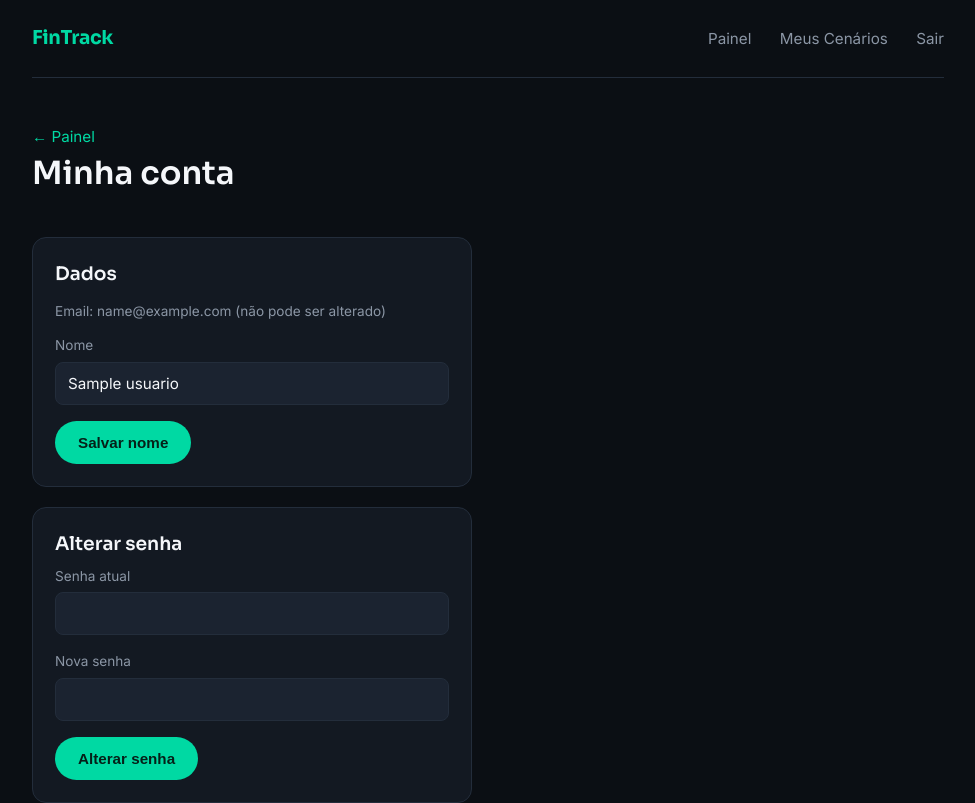
After one commit to GustavoBitencourtLopes/FinTrack, a Flask app: page /conta in a window 1280 px wide. The commit adds this page. Shown: the whole page, without its empty margins (152-1127 px from the left). Run offline with Flask 3, Linux system fonts and the light colour scheme; a user stored in the database is signed in; tables that the repository leaves empty hold one stand-in row (values such as "Sample post").

Commit message:
salvar_8

```diff
--- a/app.py
+++ b/app.py
@@ -72,7 +72,7 @@ def login():
 
         if usuario and usuario.checar_senha(senha):
             login_user(usuario)
-            return redirect(url_for("cenarios"))
+            return redirect(url_for("painel"))
         else:
             flash("Email ou senha incorretos.")
             return redirect(url_for("login"))
@@ -85,6 +85,12 @@ def login():
 def logout():
     logout_user()
     return redirect(url_for("home"))
+
+
+@app.route("/painel")
+@login_required
+def painel():
+    return render_template("painel.html")
 
 
 @app.route("/cenarios")
@@ -139,5 +145,48 @@ def adicionar_transacao(cenario_id):
     return redirect(url_for("ver_cenario", cenario_id=cenario.id))
 
 
+@app.route("/recomendacoes")
+@login_required
+def recomendacoes():
+    """Lista os cenários para o usuário escolher qual ver as dicas detalhadas."""
+    return render_template("recomendacoes.html", cenarios=current_user.cenarios)
+
+
+@app.route("/recomendacoes/<int:cenario_id>")
+@login_required
+def ver_recomendacoes(cenario_id):
+    cenario = get_cenario_do_usuario_ou_404(cenario_id)
+    return render_template("recomendacoes_detalhe.html", cenario=cenario)
+
+
+@app.route("/conta", methods=["GET", "POST"])
+@login_required
+def conta():
+    if request.method == "POST":
+        acao = request.form.get("acao")
+
+        if acao == "atualizar_nome":
+            novo_nome = request.form["nome"].strip()
+            if novo_nome:
+                current_user.nome = novo_nome
+                db_session.commit()
+                flash("Nome atualizado com sucesso.")
+            return redirect(url_for("conta"))
+
+        if acao == "trocar_senha":
+            senha_atual = request.form["senha_atual"]
+            nova_senha = request.form["nova_senha"]
+
+            if not current_user.checar_senha(senha_atual):
+                flash("Senha atual incorreta.")
+            else:
+                current_user.set_senha(nova_senha)
+                db_session.commit()
+                flash("Senha alterada com sucesso.")
+            return redirect(url_for("conta"))
+
+    return render_template("conta.html")
+
+
 if __name__ == "__main__":
     app.run(debug=True)
--- a/templates/base.html
+++ b/templates/base.html
@@ -14,6 +14,7 @@
             <a href="/" class="brand">Fin<span>Track</span></a>
             <div class="nav-links">
                 {% if current_user.is_authenticated %}
+                    <a href="/painel">Painel</a>
                     <a href="/cenarios">Meus Cenários</a>
                     <a href="/logout">Sair</a>
                 {% else %}
--- /dev/null
+++ b/templates/conta.html
@@ -0,0 +1,42 @@
+{% extends "base.html" %}
+{% block title %}Minha Conta — FinTrack{% endblock %}
+{% block content %}
+
+<div class="dash-header">
+    <div>
+        <div class="greeting"><a href="/painel">← Painel</a></div>
+        <h1>Minha conta</h1>
+    </div>
+</div>
+
+<div class="card" style="max-width: 440px; margin-bottom: 20px;">
+    <h3>Dados</h3>
+    <p style="color: var(--text-muted); font-size: 0.85rem;">Email: {{ current_user.email }} (não pode ser alterado)</p>
+
+    <form method="POST">
+        <input type="hidden" name="acao" value="atualizar_nome">
+        <div class="field">
+            <label for="nome">Nome</label>
+            <input type="text" id="nome" name="nome" value="{{ current_user.nome }}" required>
+        </div>
+        <button type="submit" class="btn btn-primary">Salvar nome</button>
+    </form>
+</div>
+
+<div class="card" style="max-width: 440px;">
+    <h3>Alterar senha</h3>
+    <form method="POST">
+        <input type="hidden" name="acao" value="trocar_senha">
+        <div class="field">
+            <label for="senha_atual">Senha atual</label>
+            <input type="password" id="senha_atual" name="senha_atual" required>
+        </div>
+        <div class="field">
+            <label for="nova_senha">Nova senha</label>
+            <input type="password" id="nova_senha" name="nova_senha" required>
+        </div>
+        <button type="submit" class="btn btn-primary">Alterar senha</button>
+    </form>
+</div>
+
+{% endblock %}
```
Also changed, not shown: models/usuario.py (+95 -0 lines), templates/painel.html (added, +38 -0 lines), templates/recomendacoes.html (added, +29 -0 lines), templates/recomendacoes_detalhe.html (added, +29 -0 lines).
